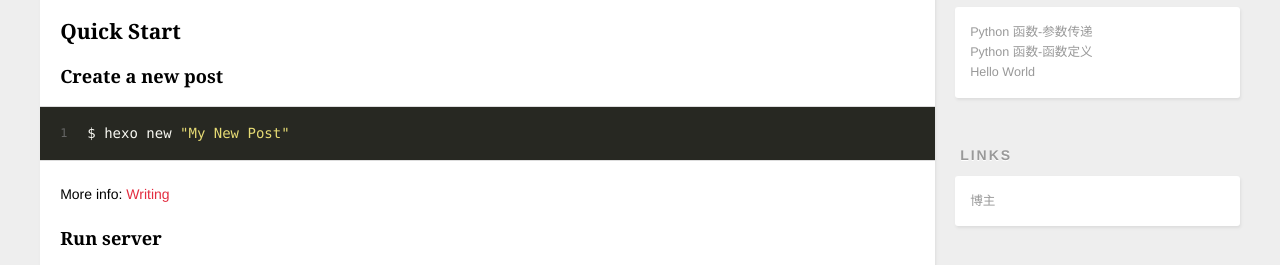
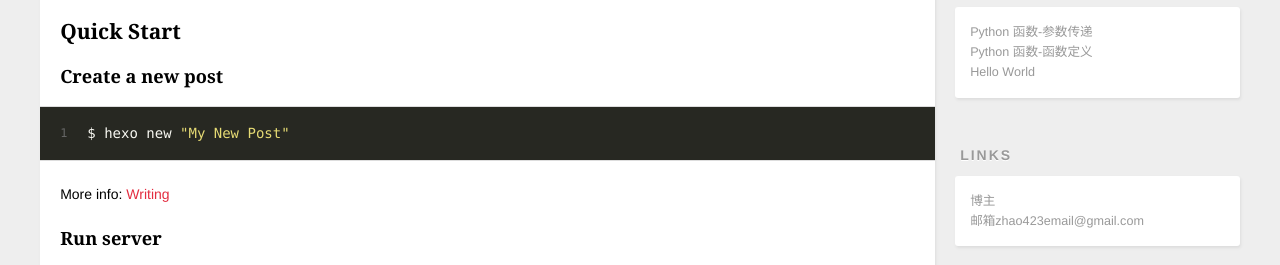
Before and after one commit to HITsZhao/HITsZhao.github.io, a plain HTML site: page 2015/01/14/hello-world/index.html in a window 1280 px wide. Shown: the part 500-765 px from the top of the page. Drawn offline with nearby package versions, Linux system fonts and the light colour scheme.

Commit message:
Site updated: 2015-01-18 14:35:33

```diff
--- a/2015/01/14/hello-world/index.html
+++ b/2015/01/14/hello-world/index.html
@@ -199,6 +199,10 @@ Quick">
             <a href="http://HITsZhao.github.io" target="_blank">博主</a>
           </li>
 
+          <li>
+            <a href="" target="_blank">邮箱zhao423email@gmail.com</a>
+          </li>
+
       </ul>
     </div>
   </div>
```
Also changed, not shown: 2015/01/18/Python-function-1/index.html (+4 -0 lines), 2015/01/18/Python-function-2/index.html (+4 -0 lines), archives/2015/01/index.html (+4 -0 lines), archives/2015/index.html (+4 -0 lines), archives/index.html (+4 -0 lines), index.html (+4 -0 lines).
